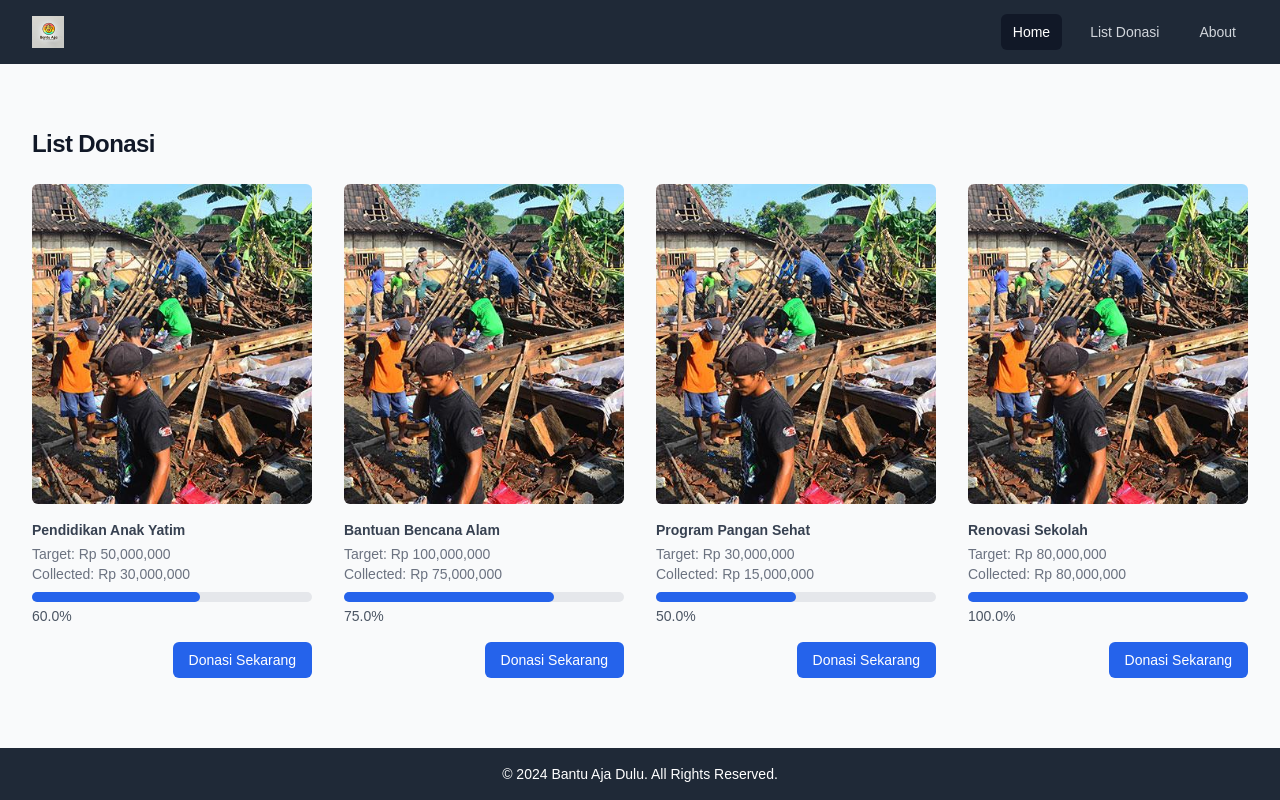
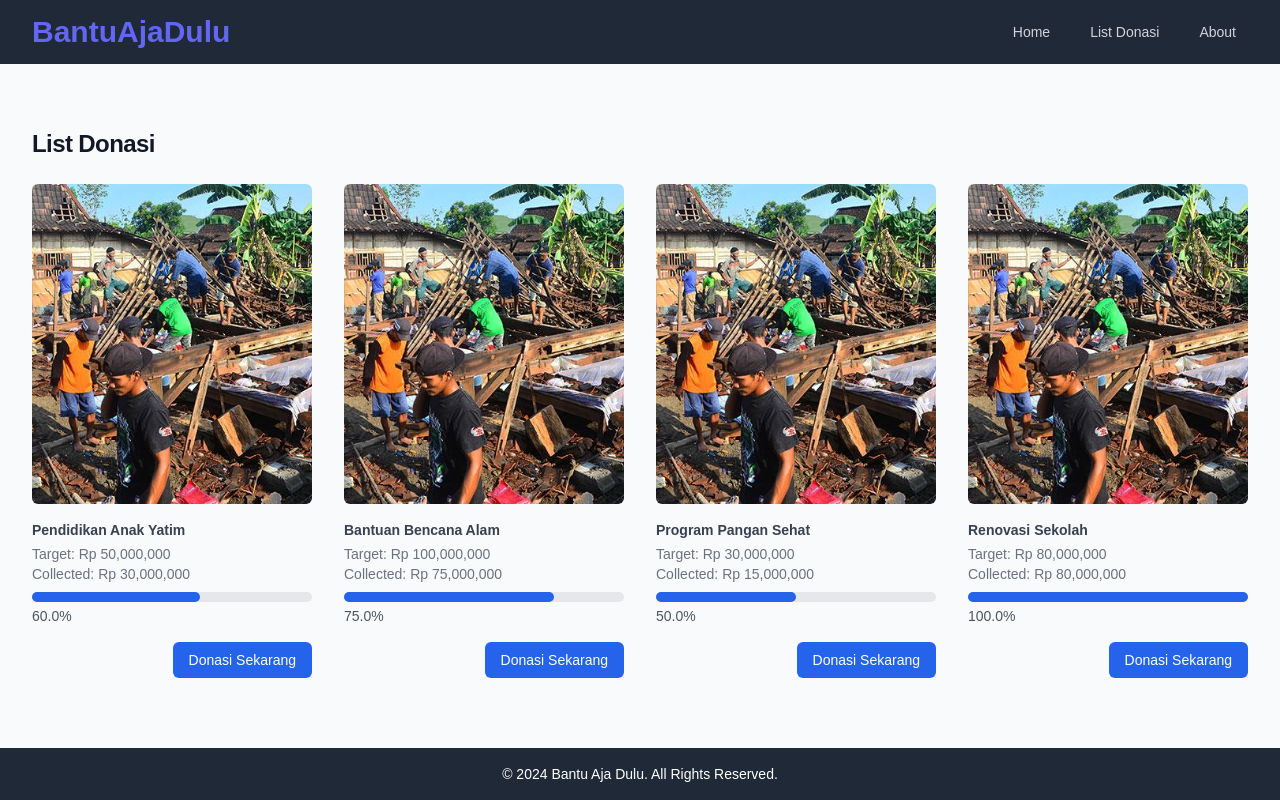
Before and after one commit to taufanrizki/bantuajadulu, a Next.js app: page /listdonasi in a window 1280 px wide. Built offline with nearby package versions, Linux system fonts and the light colour scheme.

Commit message:
update favicon navbar list donasi page button

```diff
--- a/src/app/listdonasi/page.tsx
+++ b/src/app/listdonasi/page.tsx
@@ -4,7 +4,7 @@ const donationList = [
   {
     id: 1,
     name: "Pendidikan Anak Yatim",
-    href: "/donate/1",
+    href: "/donasi/1",
     imageSrc: "/listdonasi/bencana.jpg",
     imageAlt: "A group of children studying with books.",
     target: 50000000,
@@ -13,7 +13,7 @@ const donationList = [
   {
     id: 2,
     name: "Bantuan Bencana Alam",
-    href: "/donate/2",
+    href: "/donasi/2",
     imageSrc: "/listdonasi/bencana.jpg",
     imageAlt: "People receiving aid after a natural disaster.",
     target: 100000000,
@@ -22,7 +22,7 @@ const donationList = [
   {
     id: 3,
     name: "Program Pangan Sehat",
-    href: "/donate/3",
+    href: "/donasi/3",
     imageSrc: "/listdonasi/bencana.jpg",
     imageAlt: "Fresh and healthy food packages.",
     target: 30000000,
@@ -31,7 +31,7 @@ const donationList = [
   {
     id: 4,
     name: "Renovasi Sekolah",
-    href: "/donate/4",
+    href: "/donasi/4",
     imageSrc: "/listdonasi/bencana.jpg",
     imageAlt: "A school building under renovation.",
     target: 80000000,
@@ -44,7 +44,7 @@ export default function DonationList() {
     <div className="h-screen flex flex-col">
       <NavbarAtas />
 
-      {/* Donation List */}
+      {/* List Donasi */}
       <div className="bg-gray-50 flex-grow">
         <div className="mx-auto max-w-7xl px-4 py-16 sm:px-6 lg:px-8">
           <h2 className="text-2xl font-bold tracking-tight text-gray-900">
@@ -90,11 +90,12 @@ export default function DonationList() {
                   </div>
                   <div className="mt-4 text-right">
                     <a
-                      href={donation.href}
+                      href={`/donasi/${donation.id}/payment`}
                       className="inline-block bg-blue-600 text-white px-4 py-2 text-sm rounded-md hover:bg-blue-700 transition"
                     >
                       Donasi Sekarang
                     </a>
+
                   </div>
                 </div>
               );
--- a/src/components/ui/navigation-menu.tsx
+++ b/src/components/ui/navigation-menu.tsx
@@ -1,8 +1,7 @@
-import { Disclosure, DisclosureButton, DisclosurePanel, Menu, MenuButton, MenuItem, MenuItems } from '@headlessui/react'
-import { Bars3Icon, BellIcon, XMarkIcon } from '@heroicons/react/24/outline'
+import { Disclosure, DisclosureButton, DisclosurePanel } from '@headlessui/react'
 
 const navigation = [
-  { name: 'Home', href: '/', current: true },
+  { name: 'Home', href: '/', current: false },
   { name: 'List Donasi', href: '/listdonasi/', current: false },
   { name: 'About', href: '/about', current: false },
 ]
@@ -13,16 +12,21 @@ function classNames(...classes: any) {
 
 export default function Example() {
   return (
-    <Disclosure as="nav" className="bg-gray-800 ">
-      <div className="mx-auto max-w-7xl px-2 sm:px-6 lg:px-8 ">
+    <Disclosure as="nav" className="bg-gray-800">
+      <div className="mx-auto max-w-7xl px-2 sm:px-6 lg:px-8">
         <div className="relative flex h-16 items-center justify-between">
 
           <div className="flex flex-1 items-center justify-center sm:items-stretch sm:justify-start">
             <div className="flex shrink-0 items-center">
-              <img src='/logo.webp' className="h-8 w-auto"></img>
+              <a
+                href="/"
+                className="text-3xl font-semibold text-indigo-500 hover:text-indigo-700 transition-colors duration-300"
+              >
+                BantuAjaDulu
+              </a>
             </div>
+          </div>
 
-          </div>
           <div className="absolute inset-y-0 right-0 flex items-center pr-2 sm:static sm:inset-auto sm:ml-6 sm:pr-0">
             <div className="hidden sm:ml-6 sm:block">
               <div className="flex space-x-4">
```
Also changed, not shown: 1 other file (tests, documents, lock files or other folders).
